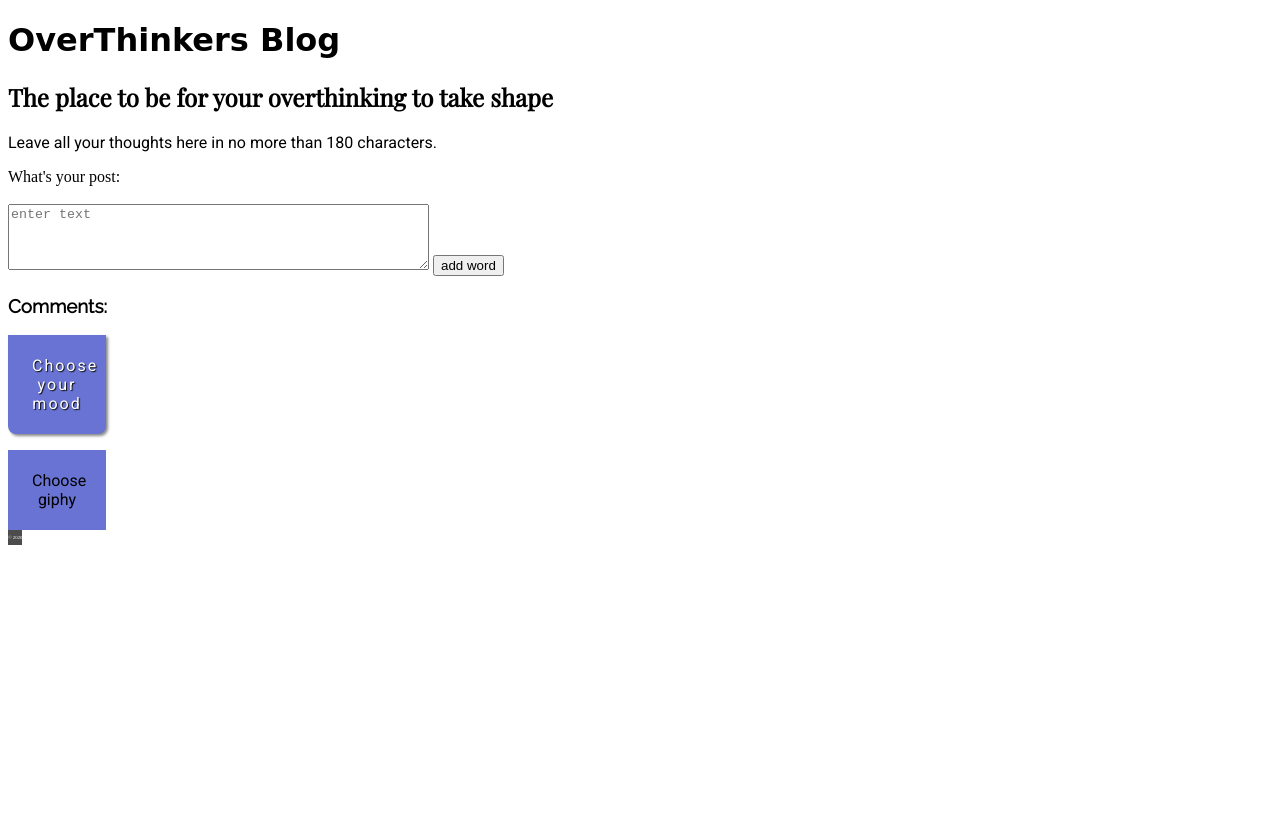
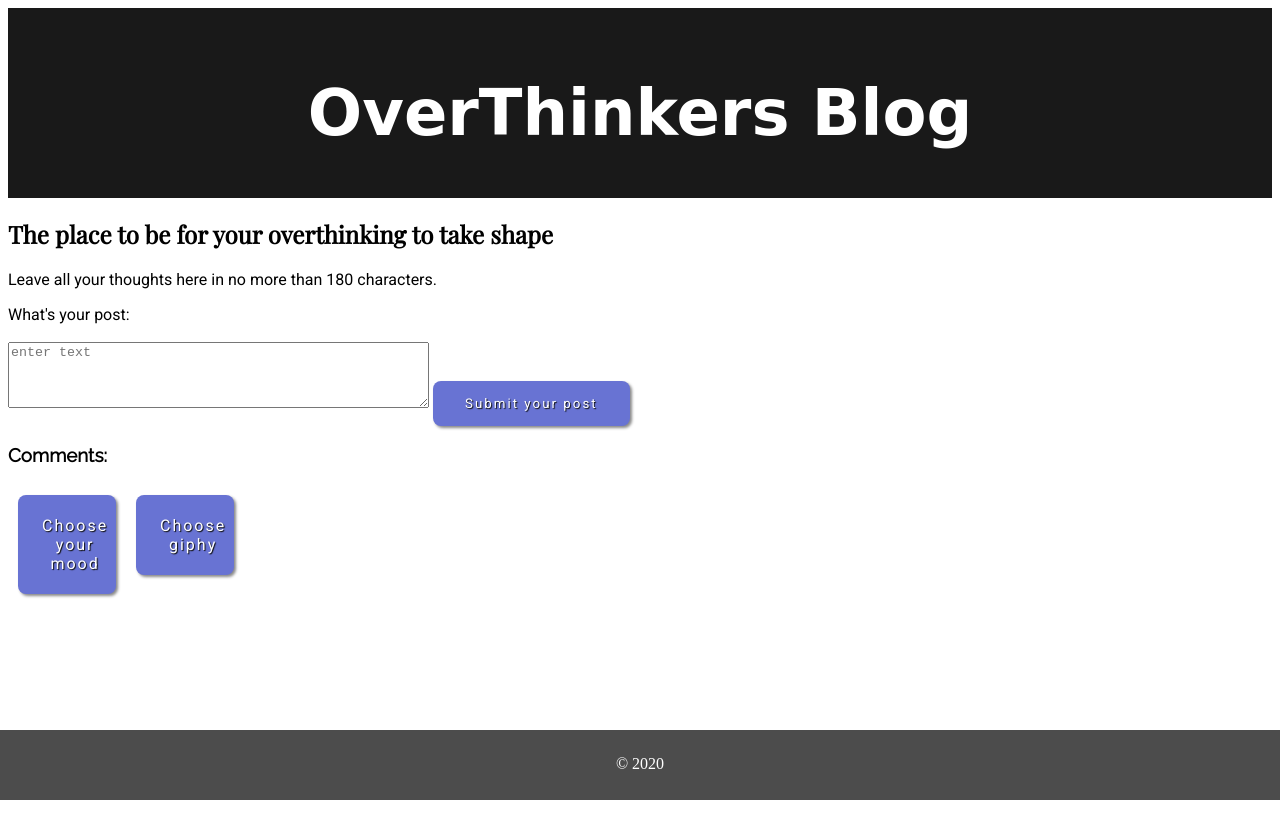
Before and after one commit to kail0n/JournalWebsite, a plain HTML site: page client/index.html in a window 1280 px wide. Before the commit the page ends 800 px from the top, so only its background shows below. Drawn offline with nearby package versions, Linux system fonts and the light colour scheme; no server answers; a web font is replaced by a local one.

Commit message:
CSS changes

```diff
--- a/client/index.html
+++ b/client/index.html
@@ -14,15 +14,17 @@
 
 
 </head>
+<header><h1>OverThinkers Blog</h1></header>
+
 <body>
-    <h1>OverThinkers Blog</h1>
+
     <h2>The place to be for your overthinking to take shape</h2>
     <p>Leave all your thoughts here in no more than 180 characters.</p>
     <form id="journal-form">
         <section>
             <label for="forum-post"> What's your post:</label><br><br>
             <textarea id="word" name="post-area" rows="4" cols="50" maxlength="180" placeholder="enter text"></textarea>
-            <input id="submit-post" type="submit" value="add word">
+            <input id="submit-post" type="submit" value="Submit your post">
         </section>
     </form>
 
@@ -79,5 +81,6 @@
 
 
 </body>
+
 <footer>© 2020</footer>
 </html>
--- a/client/style.css
+++ b/client/style.css
@@ -5,6 +5,10 @@ font-family: 'Montserrat', sans-serif;
 font-family: 'Playfair Display', serif;
 font-family: 'Raleway', sans-serif;
 font-family: 'Roboto', sans-serif; */
+
+body {
+    min-height: 900px;
+}
 
 h1 {
     font-family: 'Gravitas One', cursive;
@@ -18,52 +22,70 @@ h3 {
     font-family: 'Raleway', sans-serif;
 }
 
-p {
+p, #submit-post, label {
     font-family: 'Roboto', sans-serif;
 }
 
 footer {
     background-color: rgba(0, 0, 0, 0.7);
-    height: auto;
-    width: auto;
     text-align: center;
-    font-size: 0.3rem;
-    padding-top: 5px;
+    font-size: 1rem;
+    padding-top: 25px;
     padding-bottom: 5px;
-    position: absolute;
+    position: fixed;
+    left: 0;
+    bottom: 0;
     color: white;
+    bottom: 0;
+    width: 100%;
+    height: 2.5rem;
 
 }
 
+header {
+    background-color: rgba(0, 0, 0, 0.9) ;
+    text-align: center;
+    font-size: 2rem;
+    padding-top: 25px;
+    padding-bottom: 5px;
+    color: white;
+}
+
+#submit-post, #btnSearch {
+    background-color:  rgb(104, 115, 211);
+    border: none;
+    color: white;
+    padding: 15px 32px;
+    text-align: center;
+    text-decoration: none;
+    display: inline-block;
+    cursor: pointer;
+    letter-spacing: 2px;
+    text-shadow: 1px 1px 1px #0E0E0E;
+    box-shadow: 2px 2px 3px #888;
+    border-radius: 8px;
+  }
+
 /* Choose your mood button */
-.emojibutton {
+.emojibutton, .emojibutton1 {
     background-color: rgb(104, 115, 211);
     padding: 5px 24px;
     width: 50px;
     text-align: center;
-    display: inline-block;
+    display: flex;
     position: relative;
     cursor: pointer;
     letter-spacing: 2px;
     text-shadow: 1px 1px 1px #0E0E0E;
     box-shadow: 2px 2px 3px #888;
-    border-bottom-right-radius: 8px;
-    border-bottom-left-radius: 8px;
+    border-radius: 8px;
     color: white;
-
+    float: left;
+    margin: 10px
 }
 
-.emojibutton1 {
-    background-color: rgb(104, 115, 211);
-    padding: 5px 24px;
-    width: 50px;
-    text-align: center;
-    display: inline-block;
-    position: relative;
-    cursor: pointer;
 
-}
-.emojibutton:hover {
+.emojibutton:hover, #submit-post:hover, .emojibutton1:hover{
     background: black;
 }
 
@@ -74,25 +96,21 @@ footer {
     z-index: 1;
     padding-top: 20px;
     margin-left: -25px;
+    margin-top: 70px;
 }
 
 /* this turns the drop down on when in use */
-.emojibutton:hover .emoji-dropdown-box {
-    display: block;
-}
-.emojibutton1:hover .emoji-dropdown-box {
+.emojibutton:hover .emoji-dropdown-box, .emojibutton1:hover .emoji-dropdown-box {
     display: block;
 }
 
+
 /* change colour of dropdown menu items */
-.emoji-dropdown-box .emojibutton {
+.emoji-dropdown-box .emojibutton, .emoji-dropdown-box .emojibutton1 {
    background-color: aquamarine;
    box-shadow: 0 0 50px rgba(0, 0, 0, .3);
 }
-.emoji-dropdown-box .emojibutton1 {
-    background-color: aquamarine;
-    box-shadow: 0 0 50px rgba(0, 0, 0, .3);
- }
+
 
 /* change colour of dropdown menu items when hovered over*/
 .emoji-dropdown-box .emojibutton:hover {
```
